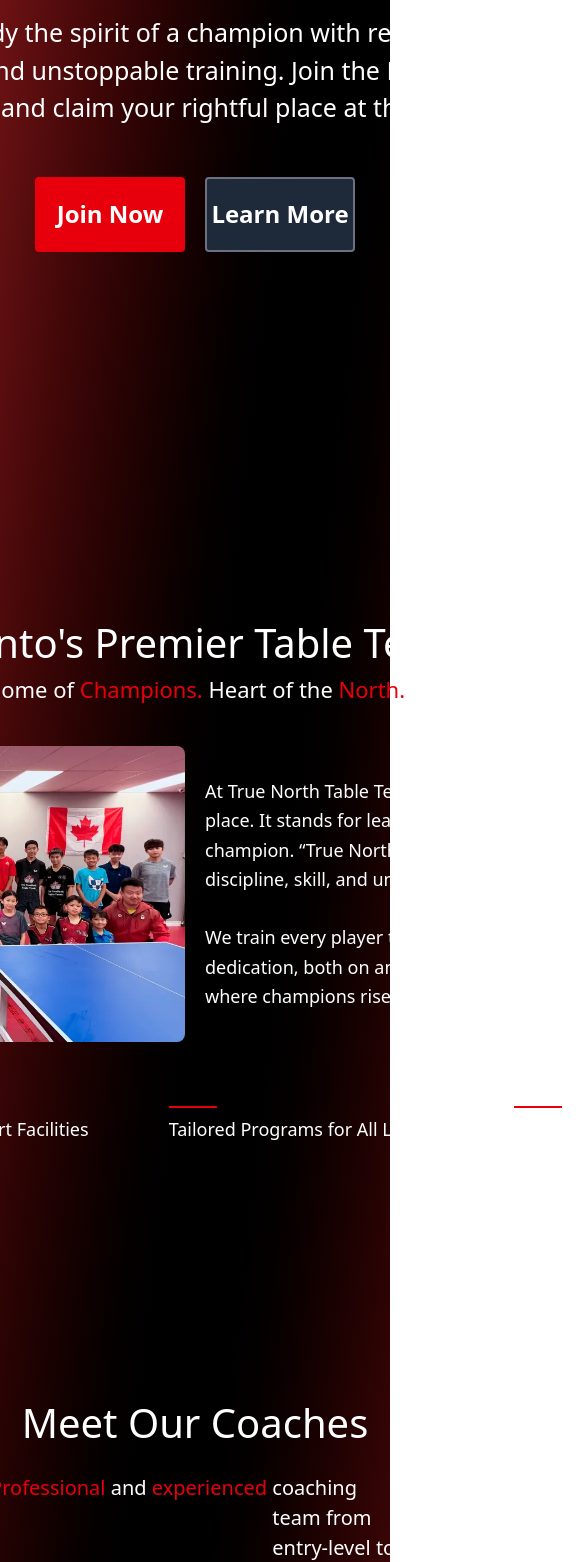
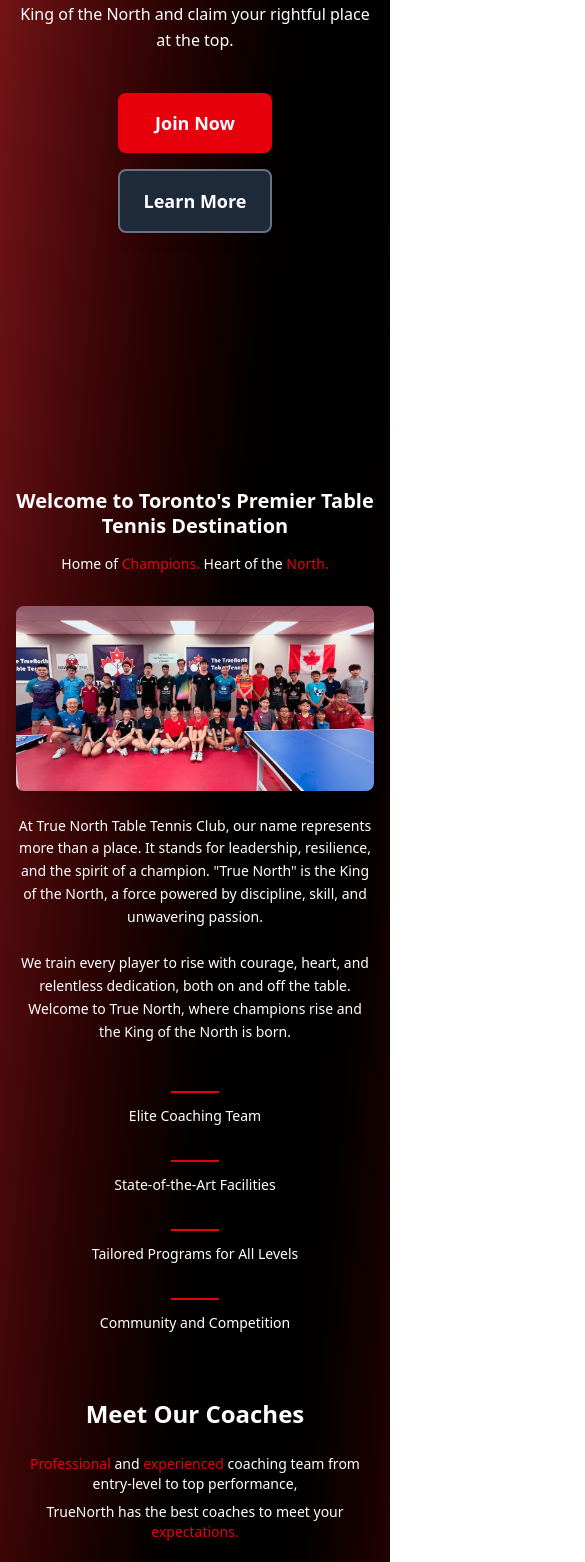
Before and after one commit to v-par23/truenorth, a React (Vite) app in the folder truenorthwebsite/: page / in a window 390 px wide. Shown: the part 388-1950 px from the top of the page, 585 px wide, since content can reach past the window. Built offline with nearby package versions, Linux system fonts and the light colour scheme.

Commit message:
changed responsiveness

```diff
--- a/truenorthwebsite/src/components/Home.jsx
+++ b/truenorthwebsite/src/components/Home.jsx
@@ -10,23 +10,35 @@
 
      const AboutUs = () => {
   return(
-        <div className = " text-red-700 w-[1500px] h-dvh flex items-center flex-col justify-center" >
-            <div className = "text-white text-[80px]">TrueNorth Table Tennis</div>
-            <div className = " text-gray-400 text-[45px] font-light">Where Champions Rise</div>
+    <div className="text-red-700 w-full min-h-screen flex items-center flex-col justify-center px-4 sm:px-6 lg:px-8 py-8">
 
-            <div className = "text-white flex flex-col items-center mt-[20px] text-[25px] font-extralight">
-            <p>Embody the spirit of a champion with resilient, </p>
-            <p>fearless, and unstoppable training. Join the King of the</p>
-            <p>North and claim your rightful place at the top.</p>
+      {/* Main Title */}
+      <div className="text-white text-3xl sm:text-4xl md:text-5xl lg:text-6xl xl:text-7xl 2xl:text-8xl font-bold text-center leading-tight mb-4">
+        TrueNorth Table Tennis
       </div>
 
-            <div className = "flex flex-row mt-[40px]" >
-            <div className = "bg-red-600 w-[150px] h-[75px] rounded flex justify-center items-center text-white m-[10px] text-2xl font-bold hover:bg-red-700">
+      {/* Subtitle */}
+      <div className="text-gray-400 text-xl sm:text-2xl md:text-3xl lg:text-4xl xl:text-5xl font-light text-center mb-8">
+        Where Champions Rise
+      </div>
+
+      {/* Description */}
+      <div className="text-white text-center max-w-4xl mb-10">
+        <p className="text-base sm:text-lg md:text-xl lg:text-2xl font-extralight leading-relaxed">
+          Embody the spirit of a champion with resilient, fearless, and unstoppable training.
+          Join the King of the North and claim your rightful place at the top.
+        </p>
+      </div>
+
+      {/* Action Buttons */}
+      <div className="flex flex-col sm:flex-row gap-4 sm:gap-6">
+        <button className="bg-red-600 px-6 py-4 sm:px-8 sm:py-4 rounded-lg flex justify-center items-center text-white text-lg sm:text-xl lg:text-2xl font-bold hover:bg-red-700 transition-colors duration-300 min-w-[150px] shadow-lg hover:shadow-xl transform hover:scale-105">
           Join Now
-            </div>
-            <div className = "bg-gray-800 w-[150px] h-[75px] rounded flex justify-center items-center text-white m-[10px] border-2 border-gray-500 text-2xl font-bold hover:bg-gray-900 hover:border-gray-600">
+        </button>
+
+        <button className="bg-gray-800 px-6 py-4 sm:px-8 sm:py-4 rounded-lg flex justify-center items-center text-white border-2 border-gray-500 text-lg sm:text-xl lg:text-2xl font-bold hover:bg-gray-900 hover:border-gray-600 transition-all duration-300 min-w-[150px] shadow-lg hover:shadow-xl transform hover:scale-105">
           Learn More
-            </div>
+        </button>
       </div>
 
     </div>
@@ -34,88 +46,145 @@
 }
 
     const Intro = () => {
-    const text = "Home of "
   return(
-      <div className = "h-dvh flex justify-center flex-col " id = "intro">
-        <p className = "text-white text-[40px] m-top-50 flex items-center flex-col justify-center">Welcome to Toronto's Premier Table Tennis Destination</p>
-        <p className = "text-white text-[22px] m-top-100  flex items-center flex-row justify-center font-extralight">Home of&nbsp; <div className = "text-red-600">Champions.</div>&nbsp;Heart of the<div className = "text-red-600"> &nbsp;North.</div></p>
+    <div className="min-h-screen flex justify-center flex-col px-4 sm:px-6 lg:px-8 py-8" id="intro">
 
-        <div className = "flex flex-row items-center justify-center mt-[40px]">
-        <div className="flex-1 max-w-xl right" >
-          <img src={img} alt="True North Table Tennis Club" className="rounded-lg w-w-xl" />
+      {/* Welcome Header */}
+      <div className="text-center mb-8">
+        <h1 className="text-white text-xl sm:text-2xl md:text-3xl lg:text-4xl xl:text-5xl font-bold leading-tight">
+          Welcome to Toronto's Premier Table Tennis Destination
+        </h1>
+
+        <p className="text-white text-sm sm:text-base md:text-lg lg:text-xl xl:text-2xl mt-4 font-extralight">
+          Home of <span className="text-red-600">Champions.</span> Heart of the
+          <span className="text-red-600"> North.</span>
+        </p>
       </div>
-        <div className="flex-1 max-w-xl text-left ml-[20px]">
-          <p className="text-white text-[18px] text-lg leading-relaxed">
+
+      {/* Main Content Section */}
+      <div className="flex flex-col lg:flex-row items-center justify-center gap-6 lg:gap-8 mb-12 lg:mb-16">
+
+        {/* Image Section */}
+        <div className="w-full lg:flex-1 max-w-md lg:max-w-xl">
+          <img
+            src={img}
+            alt="True North Table Tennis Club"
+            className="rounded-lg w-full h-auto object-cover shadow-lg"
+          />
+        </div>
+
+        {/* Text Section */}
+        <div className="w-full lg:flex-1 max-w-md lg:max-w-xl text-center lg:text-left">
+          <p className="text-white text-sm sm:text-base md:text-lg leading-relaxed font-light">
             At True North Table Tennis Club, our name represents more than a place. It stands for leadership, resilience, and the spirit of a champion.
-            “True North” is the King of the North, a force powered by discipline, skill, and unwavering passion.
-            <br /><br />
+            "True North" is the King of the North, a force powered by discipline, skill, and unwavering passion.
+          </p>
+          <br />
+          <p className="text-white text-sm sm:text-base md:text-lg leading-relaxed font-light">
             We train every player to rise with courage, heart, and relentless dedication, both on and off the table.
             Welcome to True North, where champions rise and the King of the North is born.
           </p>
         </div>
       </div>
 
-
-        <div className="w-[1260px] mx-auto flex flex-wrap justify-center items-start gap-20 mt-16">
+      {/* Features Section */}
+      <div className="w-full max-w-6xl mx-auto">
+        <div className="grid grid-cols-1 sm:grid-cols-2 lg:grid-cols-4 gap-8 lg:gap-12">
           {[
             "Elite Coaching Team",
             "State-of-the-Art Facilities",
             "Tailored Programs for All Levels",
             "Community and Competition",
           ].map((label) => (
-            <div key={label} className="flex flex-col">
-              <div className="w-12 border-t-2 border-red-600 mb-2"></div>
-              <p className="text-white text-[18px] font-extralight">{label}</p>
+            <div key={label} className="flex flex-col items-center lg:items-start text-center lg:text-left">
+              <div className="w-12 border-t-2 border-red-600 mb-3"></div>
+              <p className="text-white text-sm sm:text-base md:text-lg font-extralight leading-relaxed">
+                {label}
+              </p>
             </div>
           ))}
         </div>
-
-
+      </div>
     </div>
   );
 }
 
     const Coaches = () => {
   return(
-      <div className = "text-white w-9/10 flex justify-center items-center flex-col h-dvh" id="coaches">
-        <div className = "flex text-[40px] ">Meet Our Coaches</div>
-        <p className = "text-[20px] mt-[20px] font-extralight flex flex-row">
-
-          <div className = "text-red-600">Professional</div>&nbsp;and<div className = "text-red-600">&nbsp;experienced&nbsp;</div> coaching team from entry-level to top performance,</p>
-        <p className = "text-[20px] font-extralight flex">TrueNorth has the best coaches to meet your&nbsp;
-
-          <div className = "text-red-600">expectations.</div>
-
-          </p>
-
-        <div className = "flex flex-row w-full justify-center mt-[30px]">
-
-          <div className = "m-[10px] w-1/5 h-fit flex items-center flex-col">
-          <p className = "text-[20px]" >Eugene Wang</p>
-          <p>Founder & Head Coach</p>
-          <img src={IMG3} className = "w-3/4 rounded mt-[20px]"></img>
-          <Link to= "/coaches/coachone" className = " h-[50px] w-[100px] m-[20px] flex justify-center rounded bg-red-600 items-center font-bold">More Info</Link>
+    <div className="text-white w-full px-4 sm:px-6 lg:px-8 flex justify-center items-center flex-col min-h-screen py-8" id="coaches">
+      {/* Header Section */}
+      <div className="text-2xl sm:text-3xl md:text-4xl lg:text-5xl font-bold text-center mb-6">
+        Meet Our Coaches
       </div>
 
-          <div className = "m-[10px] w-1/5 h-fit flex items-center flex-col">
-          <p className = "text-[20px]">Hongtao Chen</p>
-          <p>Co-founder & Head Coach</p>
-          <img src={IMG1} className = "w-3/4 rounded mt-[20px]"></img>
-          <Link to= "/coaches/coachtwo" className = " h-[50px] w-[100px] m-[20px] flex justify-center rounded bg-red-600 items-center font-bold">More Info</Link>
+      {/* Description Section */}
+      <div className="text-center max-w-4xl mb-8">
+        <p className="text-sm sm:text-base md:text-lg lg:text-xl font-extralight mb-2">
+          <span className="text-red-600">Professional</span> and
+          <span className="text-red-600"> experienced </span>
+          coaching team from entry-level to top performance,
+        </p>
+        <p className="text-sm sm:text-base md:text-lg lg:text-xl font-extralight">
+          TrueNorth has the best coaches to meet your
+          <span className="text-red-600"> expectations.</span>
+        </p>
       </div>
 
-          <div className = " m-[10px] w-1/5 h-fit flex flex-col items-center">
-          <p className = "text-[20px]">Mo Zhang</p>
-          <p>Head Coach</p>
-          <img src={IMG4} className = "w-3/4 rounded mt-[20px]"></img>
-          <Link to= "/coaches/coachthree" className = " h-[50px] w-[100px] m-[20px] flex justify-center rounded bg-red-600 items-center font-bold">More Info</Link>
+      {/* Coaches Grid */}
+      <div className="w-full max-w-7xl">
+        <div className="grid grid-cols-1 sm:grid-cols-2 lg:grid-cols-4 gap-6 md:gap-8">
+
+          {/* Coach 1 */}
+          <div className="flex items-center flex-col bg-gray-800/20 p-4 rounded-lg hover:bg-gray-800/40 transition-colors">
+            <h3 className="text-lg sm:text-xl font-semibold mb-1">Eugene Wang</h3>
+            <p className="text-sm sm:text-base text-gray-300 mb-4 text-center">Founder & Head Coach</p>
+            <img src={IMG3} className="w-full max-w-[200px] aspect-square object-cover rounded-lg mb-4" alt="Eugene Wang"/>
+            <Link
+              to="/coaches/coachone"
+              className="px-4 py-2 bg-red-600 hover:bg-red-700 rounded font-bold text-sm sm:text-base transition-colors text-center"
+            >
+              More Info
+            </Link>
           </div>
 
-          <div className = "m-[10px] w-1/5 h-fit flex items-center flex-col">
-          <p className = "text-[20px]">Ye Lin</p>
-          <p>Head Coach</p>
-          <img src={IMG2} className = "w-3/4 rounded mt-[20px]"></img>
-          <Link to= "/coaches/coachfour" className = " h-[50px] w-[100px] m-[20px] flex justify-center rounded bg-red-600 items-center font-bold">More Info</Link>
+          {/* Coach 2 */}
+          <div className="flex items-center flex-col bg-gray-800/20 p-4 rounded-lg hover:bg-gray-800/40 transition-colors">
+            <h3 className="text-lg sm:text-xl font-semibold mb-1">Hongtao Chen</h3>
+            <p className="text-sm sm:text-base text-gray-300 mb-4 text-center">Co-founder & Head Coach</p>
+            <img src={IMG1} className="w-full max-w-[200px] aspect-square object-cover rounded-lg mb-4" alt="Hongtao Chen"/>
+            <Link
+              to="/coaches/coachtwo"
+              className="px-4 py-2 bg-red-600 hover:bg-red-700 rounded font-bold text-sm sm:text-base transition-colors text-center"
+            >
+              More Info
+            </Link>
+          </div>
+
+          {/* Coach 3 */}
+          <div className="flex items-center flex-col bg-gray-800/20 p-4 rounded-lg hover:bg-gray-800/40 transition-colors">
+            <h3 className="text-lg sm:text-xl font-semibold mb-1">Mo Zhang</h3>
+            <p className="text-sm sm:text-base text-gray-300 mb-4 text-center">Head Coach</p>
+            <img src={IMG4} className="w-full max-w-[200px] aspect-square object-cover rounded-lg mb-4" alt="Mo Zhang"/>
+            <Link
+              to="/coaches/coachthree"
+              className="px-4 py-2 bg-red-600 hover:bg-red-700 rounded font-bold text-sm sm:text-base transition-colors text-center"
+            >
+              More Info
+            </Link>
+          </div>
+
+          {/* Coach 4 */}
+          <div className="flex items-center flex-col bg-gray-800/20 p-4 rounded-lg hover:bg-gray-800/40 transition-colors">
+            <h3 className="text-lg sm:text-xl font-semibold mb-1">Ye Lin</h3>
+            <p className="text-sm sm:text-base text-gray-300 mb-4 text-center">Head Coach</p>
+            <img src={IMG2} className="w-full max-w-[200px] aspect-square object-cover rounded-lg mb-4" alt="Ye Lin"/>
+            <Link
+              to="/coaches/coachfour"
+              className="px-4 py-2 bg-red-600 hover:bg-red-700 rounded font-bold text-sm sm:text-base transition-colors text-center"
+            >
+              More Info
+            </Link>
+          </div>
         </div>
       </div>
     </div>
@@ -124,80 +193,98 @@
 
     const Train = () => {
   return(
-      <div className = " text-red-700 w-fit h-dvh flex items-center flex-col justify-center " id="joinnow">
-        <div className = "text-white text-[40px]">Train With Us</div>
-        <div className = " flex text-white">
-          <div className = "border m-[10px] w-[400px] rounded p-[15px] h-[300px]">
-            <h1 className = "text-red-600 text-[24px]">Beginner Class</h1>
-            <p className = "text-red-600">Time:</p>
-            <p>
-              Saturday 3:00-5:00pm
-              <br></br>
-              Sunday   3:00-5:00pm
-            </p>
-            <p className = "text-red-600">Price:</p>
-            <p>Drop In: $50/session</p>
-              <br></br>
-              <br></br>
-              <br></br>
-            <p className = "text-red-600 text-[20px]">Limited Spots Available</p>
+    <div className="text-red-700 w-full min-h-screen flex items-center flex-col justify-center px-4 sm:px-6 lg:px-8 py-8" id="joinnow">
+
+      {/* Header */}
+      <div className="text-white text-2xl sm:text-3xl md:text-4xl lg:text-5xl font-bold mb-8 text-center">
+        Train With Us
       </div>
 
-          <div className = "border m-[10px] w-[400px] rounded p-[15px]">
-            <h1 className = "text-red-600 text-[24px]">Adult Class</h1>
-               <p className = "text-red-600">Time:</p>
-            <p>
-              Friday 7:00-9:00pm
-              <br></br>
-              Saturday 7:00-9:00pm
-              <br></br>
-              Sunday   7:00-9:00pm
+      {/* Classes Grid */}
+      <div className="w-full max-w-7xl mb-12">
+        <div className="grid grid-cols-1 md:grid-cols-2 xl:grid-cols-3 gap-6 lg:gap-8">
+
+          {/* Beginner Class */}
+          <div className="border border-gray-600 rounded-lg p-4 sm:p-6 bg-gray-900/20 hover:bg-gray-900/40 transition-colors">
+            <h1 className="text-red-600 text-xl sm:text-2xl font-bold mb-4">Beginner Class</h1>
+
+            <div className="mb-4">
+              <p className="text-red-600 font-semibold mb-2">Time:</p>
+              <p className="text-white text-sm sm:text-base leading-relaxed">
+                Saturday 3:00-5:00pm<br/>
+                Sunday 3:00-5:00pm
               </p>
-            <p className = "text-red-600">Price:</p>
-            <p>Drop In: $50/session</p>
-              <br></br>
-              <br></br>
-            <p className = "text-red-600 text-[20px]">Limited Spots Available</p>
             </div>
 
-          <div className = "border m-[10px] w-[400px] rounded p-[15px]">
-            <h1 className = "text-red-600 text-[24px]">Competition Class</h1>
-               <p className = "text-red-600"> Time:</p>
-            <p>
-              Wednesday 5:30-8:30pm
-              <br></br>
-              Saturday 9:30-12:30pm
-              <br></br>
-              Saturday 2:30-5:30pm
-              <br></br>
-              Sunday   9:30-12:30pm
+            <div className="mb-6">
+              <p className="text-red-600 font-semibold mb-2">Price:</p>
+              <p className="text-white text-sm sm:text-base">Drop In: $50/session</p>
+            </div>
+
+            <p className="text-red-600 text-lg sm:text-xl font-semibold">Limited Spots Available</p>
+          </div>
+
+          {/* Adult Class */}
+          <div className="border border-gray-600 rounded-lg p-4 sm:p-6 bg-gray-900/20 hover:bg-gray-900/40 transition-colors">
+            <h1 className="text-red-600 text-xl sm:text-2xl font-bold mb-4">Adult Class</h1>
+
+            <div className="mb-4">
+              <p className="text-red-600 font-semibold mb-2">Time:</p>
+              <p className="text-white text-sm sm:text-base leading-relaxed">
+                Friday 7:00-9:00pm<br/>
+                Saturday 7:00-9:00pm<br/>
+                Sunday 7:00-9:00pm
               </p>
-            <p className = "text-red-600">Price:</p>
-            <p>Drop In: $50/session</p>
-             <br></br>
-            <p className = "text-red-600 text-[20px]">Limited Spots Available</p>
+            </div>
+
+            <div className="mb-6">
+              <p className="text-red-600 font-semibold mb-2">Price:</p>
+              <p className="text-white text-sm sm:text-base">Drop In: $50/session</p>
+            </div>
+
+            <p className="text-red-600 text-lg sm:text-xl font-semibold">Limited Spots Available</p>
+          </div>
+
+          {/* Competition Class */}
+          <div className="border border-gray-600 rounded-lg p-4 sm:p-6 bg-gray-900/20 hover:bg-gray-900/40 transition-colors md:col-span-2 xl:col-span-1">
+            <h1 className="text-red-600 text-xl sm:text-2xl font-bold mb-4">Competition Class</h1>
+
+            <div className="mb-4">
+              <p className="text-red-600 font-semibold mb-2">Time:</p>
+              <p className="text-white text-sm sm:text-base leading-relaxed">
+                Wednesday 5:30-8:30pm<br/>
+                Saturday 9:30-12:30pm<br/>
+                Saturday 2:30-5:30pm<br/>
+                Sunday 9:30-12:30pm
+              </p>
+            </div>
+
+            <div className="mb-6">
+              <p className="text-red-600 font-semibold mb-2">Price:</p>
+              <p className="text-white text-sm sm:text-base">Drop In: $50/session</p>
+            </div>
+
+            <p className="text-red-600 text-lg sm:text-xl font-semibold">Limited Spots Available</p>
+          </div>
         </div>
       </div>
 
-
-      <div className = " text-red-700 h-fit flex items-center flex-col justify-center m-[20px]">
-
-        <div className = "text-red flex flex-col items-center text-[25px]">
-          <p>Want to learn more? </p>
+      {/* Contact Section */}
+      <div className="text-red-700 flex items-center flex-col justify-center text-center max-w-2xl">
+        <div className="mb-6">
+          <p className="text-red-600 text-xl sm:text-2xl font-semibold">Want to learn more?</p>
         </div>
 
-        <div className = "text-white flex flex-col items-center mt-[20px] text-[18px]">
-          <p>(416) 525-7624 </p>
-          <p>truenorthtabletennis@hotmail.com</p>
+        <div className="text-white space-y-2 text-sm sm:text-base md:text-lg">
+          <p className="font-semibold">(416) 525-7624</p>
+          <p className="break-all">truenorthtabletennis@hotmail.com</p>
           <p>truenorthttc</p>
-          <p>3470 Pharmacy Ave, Scarborough, ON M1W 2S7</p>
+          <p className="leading-relaxed">3470 Pharmacy Ave, Scarborough, ON M1W 2S7</p>
         </div>
       </div>
-
     </div>
   );
 }
-
 
 
 
```
Lines whose indentation alone changed are shown as unchanged.
